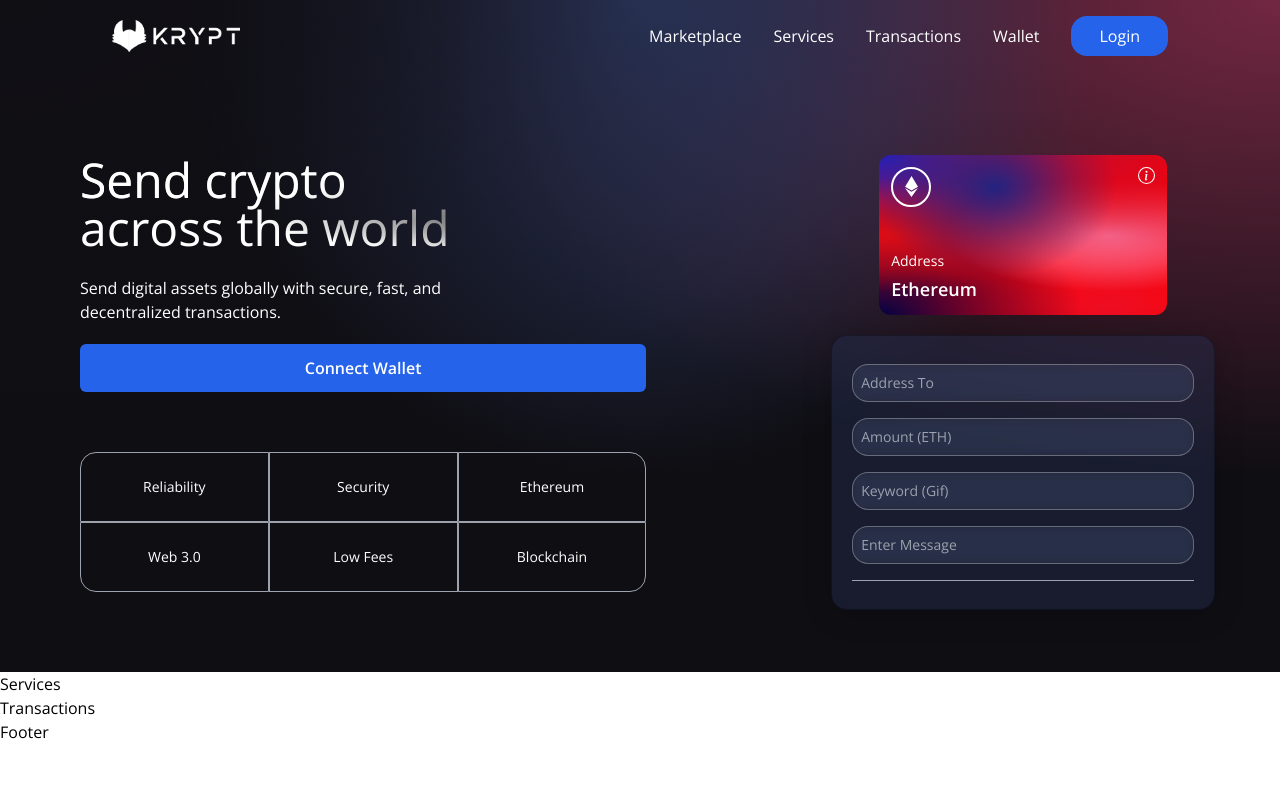
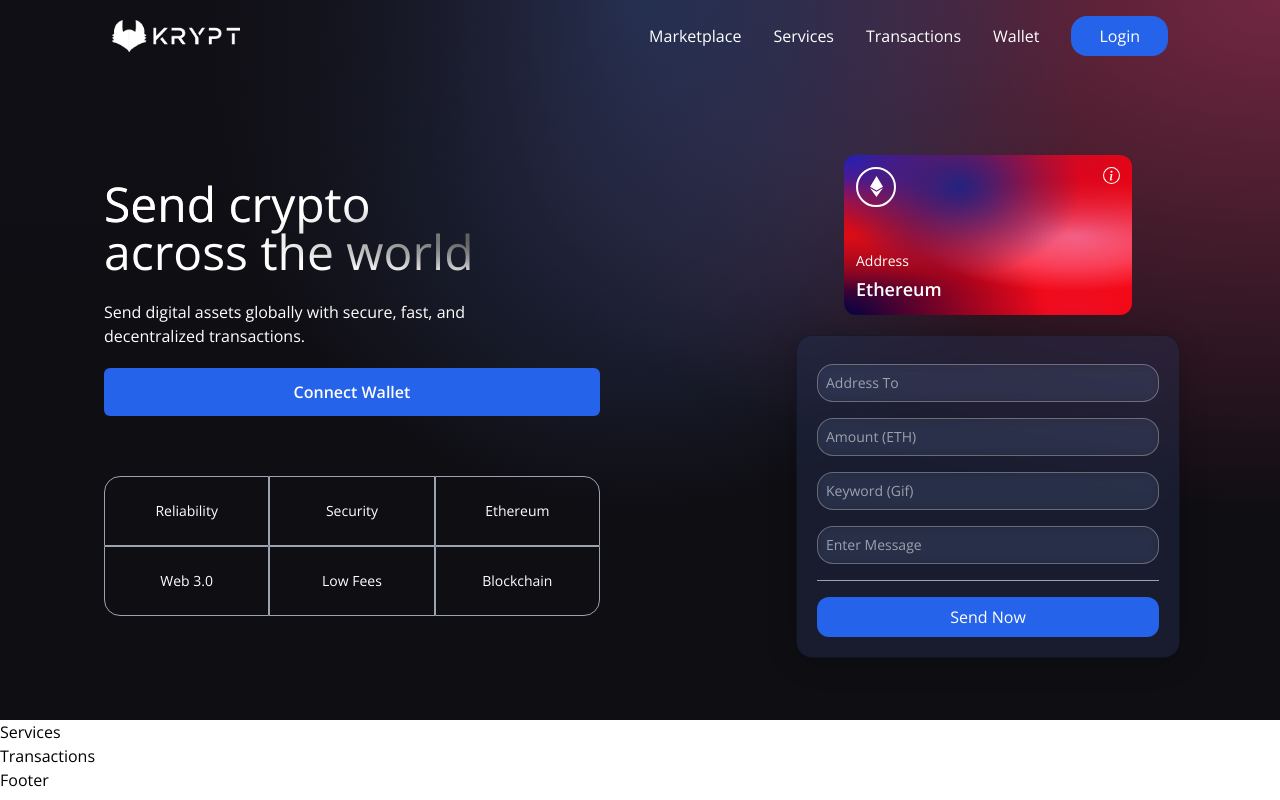
Before and after one commit to deji-ice/MetaSecure-web3.0, a React (Vite) app in the folder client/: page / in a window 1280 px wide. Built offline with nearby package versions, Linux system fonts and the light colour scheme.

Commit message:
feat: Enhance Welcome component with loading state and submit functionality

```diff
--- a/client/src/components/Welcome.jsx
+++ b/client/src/components/Welcome.jsx
@@ -1,8 +1,12 @@
 import { SiEthereum } from "react-icons/si";
 import { BsInfoCircle } from "react-icons/bs";
 import Input from "./Input";
+import { useState } from "react";
+import Loader from "./Loader";
 
 const Welcome = () => {
+  const [isLoading, setIsLoading] = useState(false);
+
   const commonStyles =
     "min-h-[70px] sm:px-0 px-2 sm:min-w-[120px] flex justify-center items-center border-[0.5px] border-gray-400 text-sm font-light text-white";
   const connectWallet = async () => {};
@@ -12,9 +16,16 @@ const Welcome = () => {
     console.log(name, value);
   };
 
+
+  const handleSubmit = async () => {
+    setIsLoading(true);
+    setTimeout(() => {
+      setIsLoading(false);
+    }, 2000);
+  };
   return (
-    <section className="flex w-full justify-center items-center">
-      <div className="flex md:flex-row flex-col justify-between items-start md:p-20 py-12 px-4">
+    <section className="flex flex-col lg:flex-row p-6 w-full justify-center items-center">
+      <div className="flex md:flex-row flex-col flex-1 justify-between items-start md:p-20 py-12 px-4">
         <div className="flex flex-1 justify-start flex-col md:mr-10">
           <h1 className="text-3xl sm:text-5xl py-1 text-white text-gradient">
             Send crypto <br /> across the world
@@ -40,7 +51,7 @@ const Welcome = () => {
           </div>
         </div>
       </div>
-      <div className="flex flex-col flex-1 w-full items-center justify-start mt-10 md:mt-0">
+      <div className="flex  flex-col flex-1 w-full items-center justify-start mt-10 md:mt-0">
         <div className="p-3 flex justify-end items-start flex-col rounded-xl h-40 sm:w-72 w-full my-5 eth-card .white-glassmorphism">
           <div className="flex justify-between flex-col w-full h-full">
             <div className="flex justify-between items-start">
@@ -57,7 +68,7 @@ const Welcome = () => {
         </div>
 
         <form
-          className="p-5 sm:w-96 w-full blue-glassmorphism flex flex-col justify-start items-center  "
+          className="p-5 relative  sm:w-96 w-full blue-glassmorphism flex flex-col justify-start items-center  "
           action=""
         >
           <Input
@@ -84,9 +95,18 @@ const Welcome = () => {
             type="text"
             handleChange={handleChange}
           />
-          <div className="h-[1px] w-full bg-gray-400 my-2">
-
-          </div>
+          <div className="h-[1px] w-full bg-gray-400 my-2"></div>
+          {isLoading ? (
+            <Loader />
+          ) : (
+            <button
+              onClick={handleSubmit}
+              type="button"
+              className="px-10 w-full mt-2 py-2 bg-blue-600 text-white  rounded-xl"
+            >
+              Send Now
+            </button>
+          )}
         </form>
       </div>
     </section>
```
